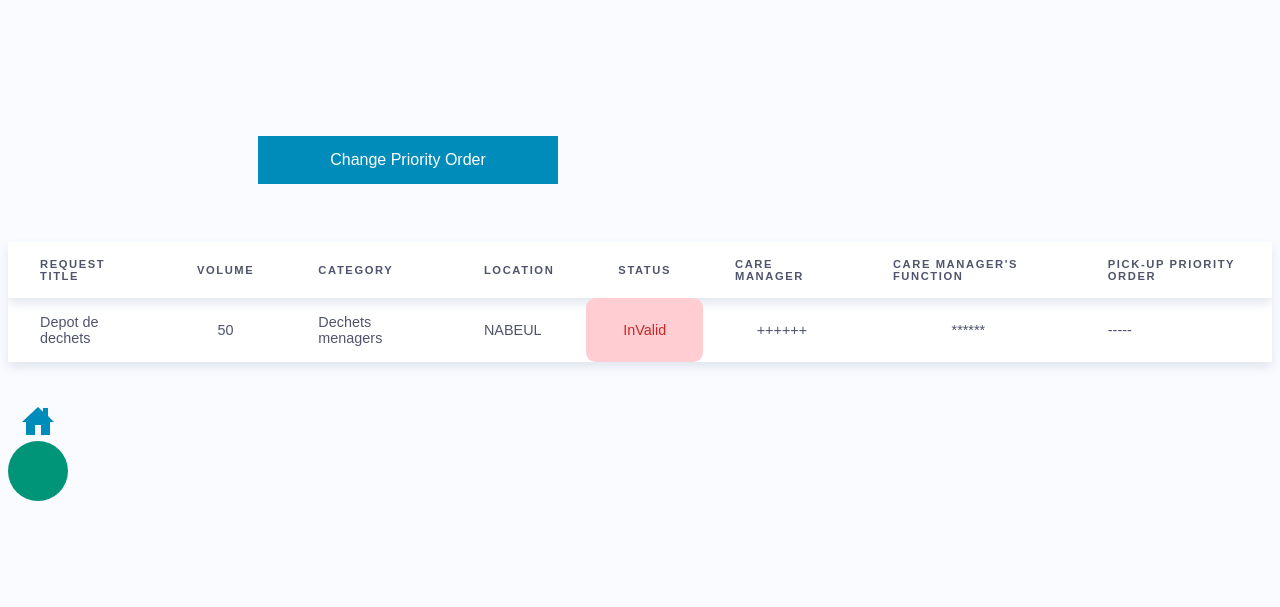
After one commit to marwahadhraoui/greenproject, a PHP site: page /greenproject/functions/priseEnCharge.php in a window 1280 px wide. The commit adds this page. Shown: the top 607 px of the page. Run offline with PHP 8.4, Linux system fonts and the light colour scheme; data comes from the database, SQL or seed files in the repository; tables that the repository leaves empty or names only in its code hold one stand-in row (values such as "Sample post").

Commit message:
work still in progress :(

```diff
--- a/functions/chauffeurpage.php
+++ b/functions/chauffeurpage.php
@@ -152,7 +152,7 @@ include("connection.php"); ?>
                 </svg>
                 <i class="bi bi-list-ol"></i>
               </div>
-              <h4><a href="">Changer l'ordre de prise en charge</a></h4>
+              <h4><a href="priseEnCharge.html">Changer l'ordre de prise en charge</a></h4>
               <p>Quis consequatur saepe eligendi voluptatem consequatur dolor consequuntur</p>
             </div>
           </div>
--- a/functions/connection.php
+++ b/functions/connection.php
@@ -1,11 +1,11 @@
 <?php
 $idcon=mysqli_connect("localhost","root","");
 if($idcon){
-    echo "Connexion établie avec le serveur <br>";
+    // echo "Connexion établie avec le serveur <br>";
 	$okbd=mysqli_select_db($idcon,"greenproject");
 	if($okbd== TRUE)
 	{
-	echo "Base correct<br>";
+	// echo "Base correct<br>";
 	}
 	else
 	{
--- /dev/null
+++ b/functions/priseEnCharge.php
@@ -0,0 +1,198 @@
+<?php
+include "connection.php";
+$req1 = "SELECT * FROM request";
+$res1 = mysqli_query($idcon, $req1);
+
+$req2 = "SELECT * FROM prise_en_charge";
+$res2 = mysqli_query($idcon, $req2);
+
+$result = mysqli_query($idcon,"SELECT * FROM prise_en_charge order by RAND() limit 20");
+?>
+
+
+<!DOCTYPE html>
+<html lang="en">
+<head>
+    <meta charset="UTF-8">
+    <meta http-equiv="X-UA-Compatible" content="IE=edge">
+    <meta name="viewport" content="width=device-width, initial-scale=1.0">
+    <title>Prise En Charge</title>
+    <link rel="stylesheet" src="../assets/css/priseEnChargeCss.css"></link>
+    <style>
+
+*,
+*::before,
+*::after {
+  box-sizing: border-box;
+  margin-top:-100px ;
+  padding: 0;
+}
+
+body {
+  font-family: Mukta, sans-serif;
+  height: 100vh;
+  display: grid;
+  justify-content: center;
+  align-items: center;
+  color: #4f546c;
+  font-size: 0.9rem;
+  background-color: #f9fbff;
+}
+
+table {
+  border-collapse: collapse;
+  box-shadow: 0 5px 10px #e1e5ee;
+  background-color: white;
+  text-align: left;
+  overflow: hidden;
+}
+  thead {
+    box-shadow: 0 5px 10px #e1e5ee;
+  }
+
+  th {
+    padding: 1rem 2rem;
+    text-transform: uppercase;
+    letter-spacing: 0.1rem;
+    font-size: 0.7rem;
+    font-weight: 900;
+  }
+
+  td {
+    padding: 1rem 2rem;
+  }
+
+  a {
+    text-decoration: none;
+    color: #2962ff;
+  }
+
+  .status {
+    border-radius: 0.2rem;
+    background-color: #c8e6c9;
+    color:#388e3c;
+    padding: 0.2rem 1rem;
+    text-align: center;
+
+  }
+
+  .option-a {
+      border-radius: 0.6rem;
+      background-color: #c8e6c9;
+      color: #388e3c;
+      padding: 0.2rem 1rem;
+      text-align: center;
+    }
+
+  .option-b {
+    border-radius: 0.6rem;
+      background-color: #ffcdd2;
+      color: #c62828;
+      padding: 0.2rem 1rem;
+    text-align: center;
+    }
+
+  .amount {
+    text-align: center;
+  }
+
+  tr:nth-child(even) {
+    background-color: #f4f6fb;
+  }
+
+  .static-txt{
+    margin-top:200;
+  }
+
+  .dynamic-txts{
+    margin-top:250;
+  }
+
+  .homebutton {
+  margin-top:50px;
+  background-color: #008CBA;
+  border: none;
+  color: white;
+  padding: 15px 32px;
+  text-align: center;
+  text-decoration: none;
+  display: inline-block;
+  font-size: 16px;
+  width:300px;
+  margin-left:250px;
+  }
+
+  .rounded-button {
+    margin-top:-100px;
+    width:60px;
+    height:60px;
+    background:#009578;
+    color:#008CBA;
+    display:inline-flex;
+    align-items:center;
+    justify-content:center;
+    cursor:pointer;
+    border-radius:50%;
+  }
+
+    </style>
+</head>
+<body>
+    <table>
+        <thead>
+           <tr>
+            <th>Request Title</th>
+            <th>Volume</th>
+            <th>Category</th>
+            <th>Location</th>
+            <th>Status</th>
+            <th>care manager</th>
+            <th>care manager's function</th>
+            <th>pick-up priority order</th>
+           </tr>
+        </thead>
+
+        <tbody>
+        <?php $i=0; while(($row1 = mysqli_fetch_assoc($res1)) && (($row2 = mysqli_fetch_assoc($res2))) && ($row3 = mysqli_fetch_array($result)) ) {?>
+            <tr>
+                <td><?php echo ucfirst($row1["req-title"]) ?></td>
+                <td class="amount"><?php echo $row1["volume"] ?></td>
+                <td><?php echo ucfirst($row1["categorie"]) ?></td>
+                <td><?php echo strtoupper($row1["location"]) ?></td>
+                <?php if($row1["isValid"]==0) echo "<td class='option-b'>InValid</td>" ?>
+                <?php if($row1["isValid"]==1) echo "<td class='option-a'>Valid</td>" ?>
+                <td class="amount">
+                    <?php if($row1["isValid"]==0) echo "++++++" ?>
+                    <?php if($row1["isValid"]==1) echo $row3["nom_res_priseEnCharge"] ?>
+                </td>
+                <td class="amount">
+                    <?php if($row1["isValid"]==0) echo "******" ?>
+                    <?php if($row1["isValid"]==1) echo $row3["fonction_res_priseEnCharge"] ?>
+                </td>
+                <td>
+                    <?php if($row1["isValid"]==0) echo "-----" ?>
+                    <?php if($row1["isValid"]==1) echo $row3["id_res_priseEnCharge"] ?>
+                </td>
+            </tr>
+            <?php }  $i++;?>
+<br><br><br>
+            <input type="button" value="Change Priority Order" class="homebutton" id="btnOrder" onClick="change()" />
+        </tbody>
+    </table>
+
+
+    <a class="rounded-button" href="http://localhost/greenproject/index.php">
+    <ion-icon name="home-sharp" size="large"></ion-icon>
+    </a>
+
+    <script>
+        function change() {
+            document.location.href='http://localhost/greenproject/functions/priseEnCharge.php'
+
+        }
+    </script>
+
+<script type="module" src="https://unpkg.com/ionicons@5.5.2/dist/ionicons/ionicons.esm.js"></script>
+<script nomodule src="https://unpkg.com/ionicons@5.5.2/dist/ionicons/ionicons.js"></script>
+</body>
+</html>
```
Also changed, not shown: functions/priseEnCharge.html (added, +89 -0 lines), functions/signup.html (+33 -19 lines).
